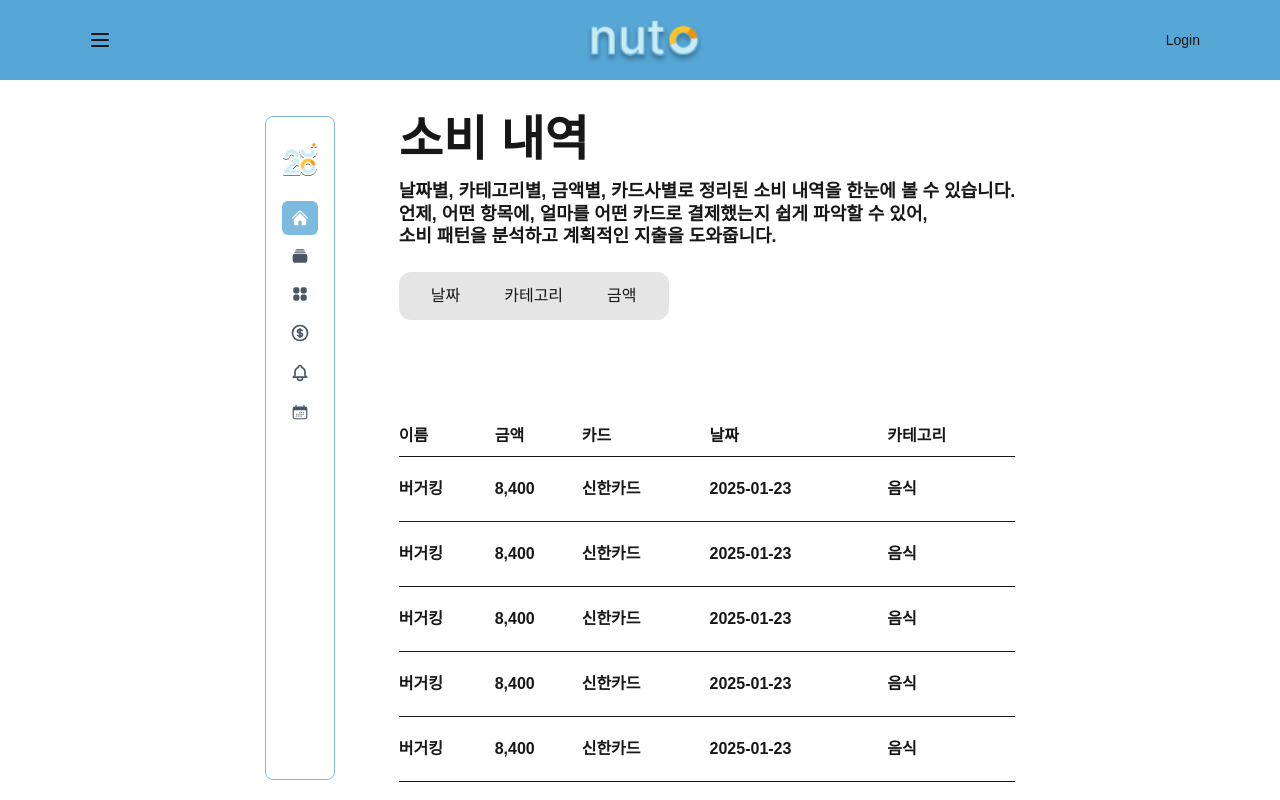
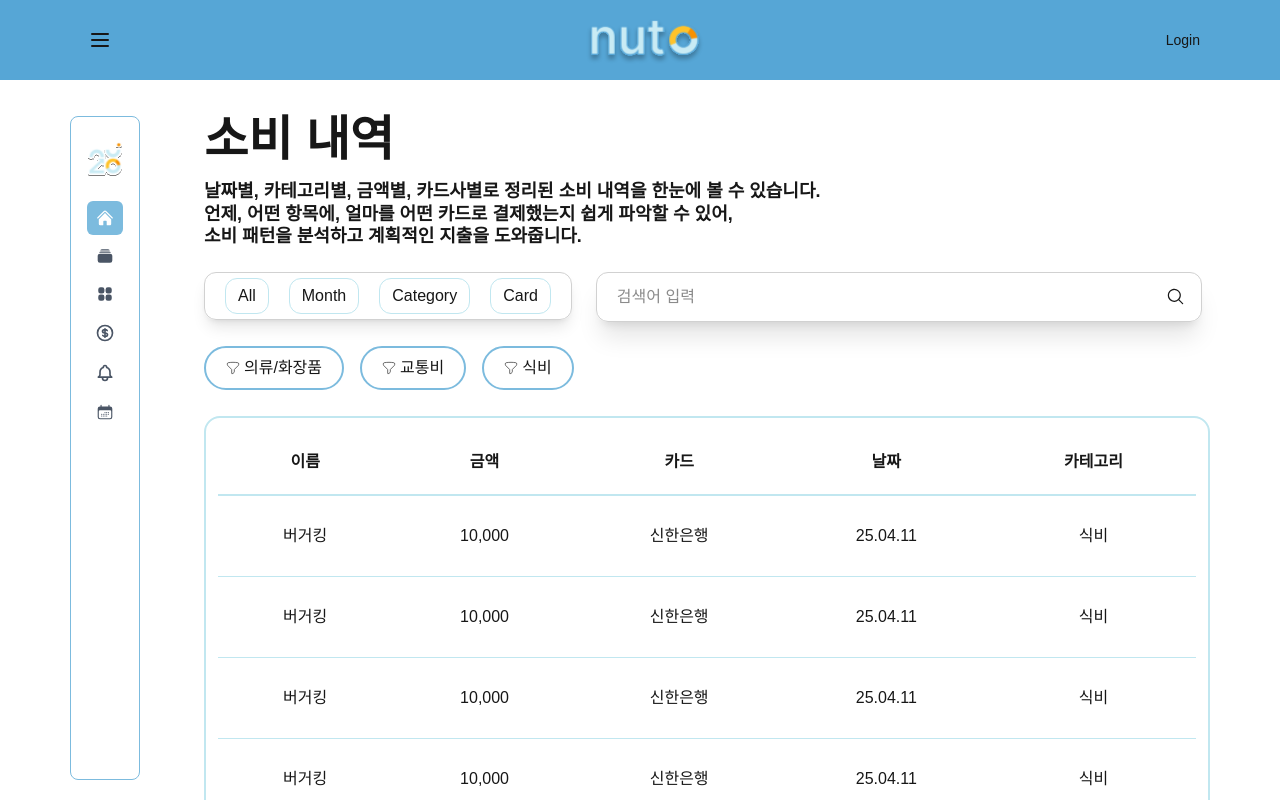
Before and after one commit to ruraeru/nuto_front, a Next.js app: page /dashboard/spendingHistory in a window 1280 px wide. Shown: the top 800 px of the page. Built offline with nearby package versions, Linux system fonts and the light colour scheme.

Commit message:
design: /dashboard/spendingHistory 페이지 디자인 구현

```diff
--- a/src/app/(tabs)/dashboard/spendingHistory/page.tsx
+++ b/src/app/(tabs)/dashboard/spendingHistory/page.tsx
@@ -1,3 +1,5 @@
+import { FunnelIcon, MagnifyingGlassIcon } from "@heroicons/react/24/solid"
+
 export default function spendingHistory() {
     return (
         <div className="">
@@ -7,17 +9,52 @@ export default function spendingHistory() {
             </div>
             <div className="">
                 <div className="w-full h-36">
-                    <div>
-                        <ul className="flex gap-5 *:p-3 *:rounded-xl px-5 *:cursor-pointer *:hover:bg-neutral-500 *:hover:text-white bg-neutral-200  rounded-xl w-fit">
-                            <li>날짜</li>
-                            <li>카테고리</li>
-                            <li>금액</li>
+                    <div className="flex flex-col gap-6">
+                        <div className="flex gap-6">
+                            <ul className="flex items-center gap-5 px-5 font-medium border-1 border-[#D1D1D1] rounded-xl w-fit h-12
+                        shadow-lg
+                        *:h-9 *:border-1 *:border-[#C1E7F0] *:hover:bg-[#C1E7F0]
+                        *:cursor-pointer
+                        *:p-3 *:rounded-xl
+                        *:flex *:place-items-center
+                        ">
+                                <li>All</li>
+                                <li>Month</li>
+                                <li>Category</li>
+                                <li>Card</li>
+                            </ul>
+
+                            {/* search input */}
+                            <div className="relative flex items-center w-[606px] h-[50px] rounded-xl border border-[#D1D1D1] shadow-xl">
+                                <input type="text" className="
+                                flex-auto h-full rounded-xl px-5 bg-transparent outline-none" placeholder="검색어 입력" />
+
+                                <MagnifyingGlassIcon width={19} className="absolute right-4 cursor-pointer" />
+                            </div>
+                        </div>
+
+                        <ul className="flex gap-4 *:flex *:gap-1 *:border-2 *:border-[#7CBBDE] *:px-5 *:py-2  *:rounded-3xl *:font-medium">
+                            <li>
+                                <FunnelIcon fill="none" stroke="black" width={14} />
+                                의류/화장품
+                            </li>
+                            <li>
+                                <FunnelIcon fill="none" stroke="black" width={14} />
+                                교통비
+                            </li>
+                            <li>
+                                <FunnelIcon fill="none" stroke="black" width={14} />
+                                식비
+                            </li>
                         </ul>
                     </div>
                 </div>
+
+                <div className="w-[1006px]">
+                    <div className="h-[500px] border-2 border-[#C1E7F0] rounded-2xl p-3">
                         <table className="w-full">
-                    <thead className="border-b-1">
-                        <tr className="*:py-2 text-left">
+                            <thead className="border-b-2 border-[#C1E7F0]">
+                                <tr className="*:p-5">
                                     <th>이름</th>
                                     <th>금액</th>
                                     <th>카드</th>
@@ -25,19 +62,57 @@ export default function spendingHistory() {
                                     <th>카테고리</th>
                                 </tr>
                             </thead>
-                    <tbody className="font-bold">
-                        {[1, 2, 3, 4, 5].map((_, index) => (
-                            <tr key={index} className="*:py-5 border-b-1">
-                                <td>버거킹</td>
-                                <td>8,400</td>
-                                <td>신한카드</td>
-                                <td>2025-01-23</td>
-                                <td>음식</td>
+                            <tbody className="text-center font-medium *:border-b-1 *:border-[#C1E7F0] *:last:border-none ">
+                                <tr className="*:px-5 *:py-7">
+                                    <td>
+                                        버거킹
+                                    </td>
+                                    <td>10,000</td>
+                                    <td>신한은행</td>
+                                    <td>25.04.11</td>
+                                    <td>식비</td>
                                 </tr>
-                        ))}
+                                <tr className="*:px-5 *:py-7">
+                                    <td>
+                                        버거킹
+                                    </td>
+                                    <td>10,000</td>
+                                    <td>신한은행</td>
+                                    <td>25.04.11</td>
+                                    <td>식비</td>
+                                </tr>
+                                <tr className="*:px-5 *:py-7">
+                                    <td>
+                                        버거킹
+                                    </td>
+                                    <td>10,000</td>
+                                    <td>신한은행</td>
+                                    <td>25.04.11</td>
+                                    <td>식비</td>
+                                </tr>
+                                <tr className="*:px-5 *:py-7">
+                                    <td>
+                                        버거킹
+                                    </td>
+                                    <td>10,000</td>
+                                    <td>신한은행</td>
+                                    <td>25.04.11</td>
+                                    <td>식비</td>
+                                </tr>
+                                <tr className="*:px-5 *:py-7">
+                                    <td>
+                                        버거킹
+                                    </td>
+                                    <td>10,000</td>
+                                    <td>신한은행</td>
+                                    <td>25.04.11</td>
+                                    <td>식비</td>
+                                </tr>
                             </tbody>
                         </table>
                     </div>
                 </div>
+            </div>
+        </div>
     )
 }
```
Lines whose indentation alone changed are shown as unchanged.
